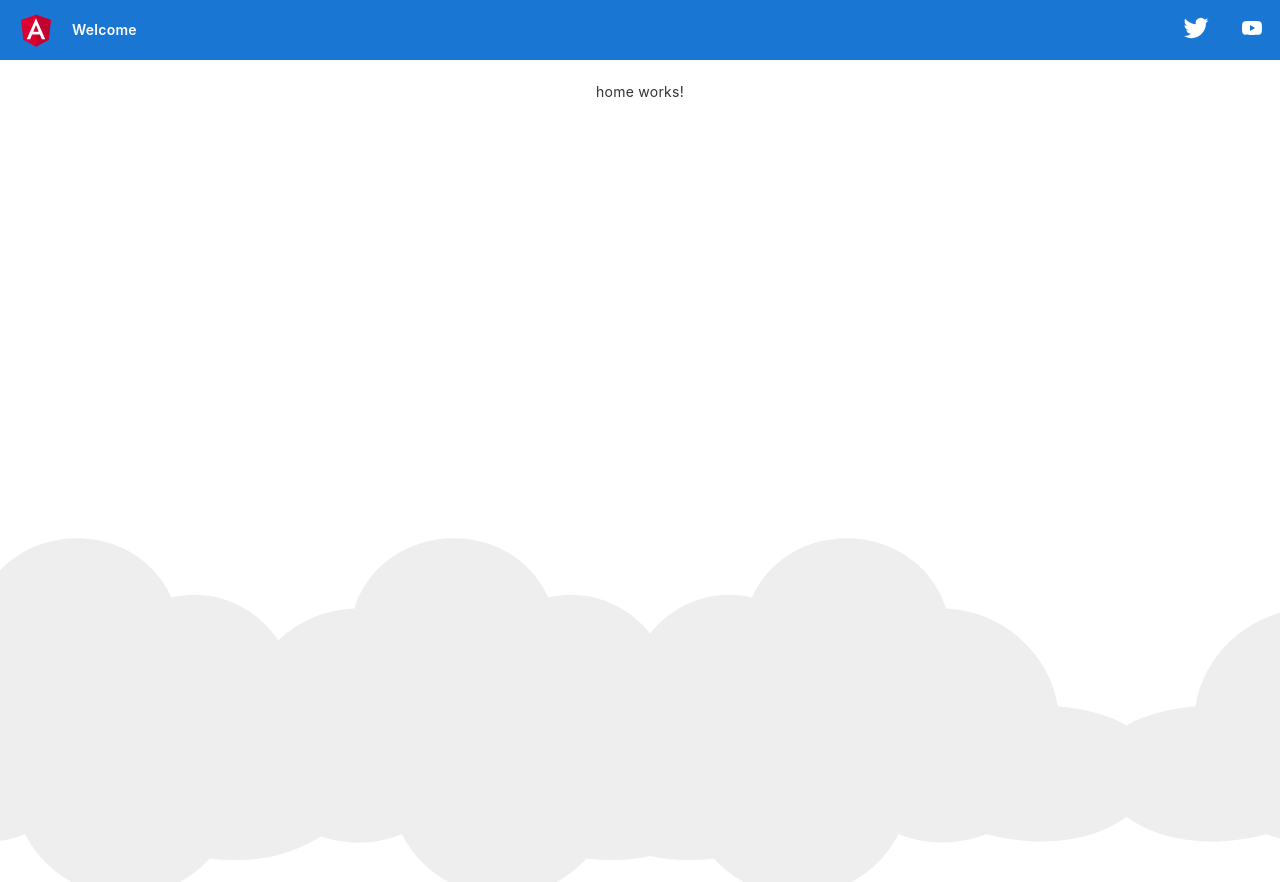
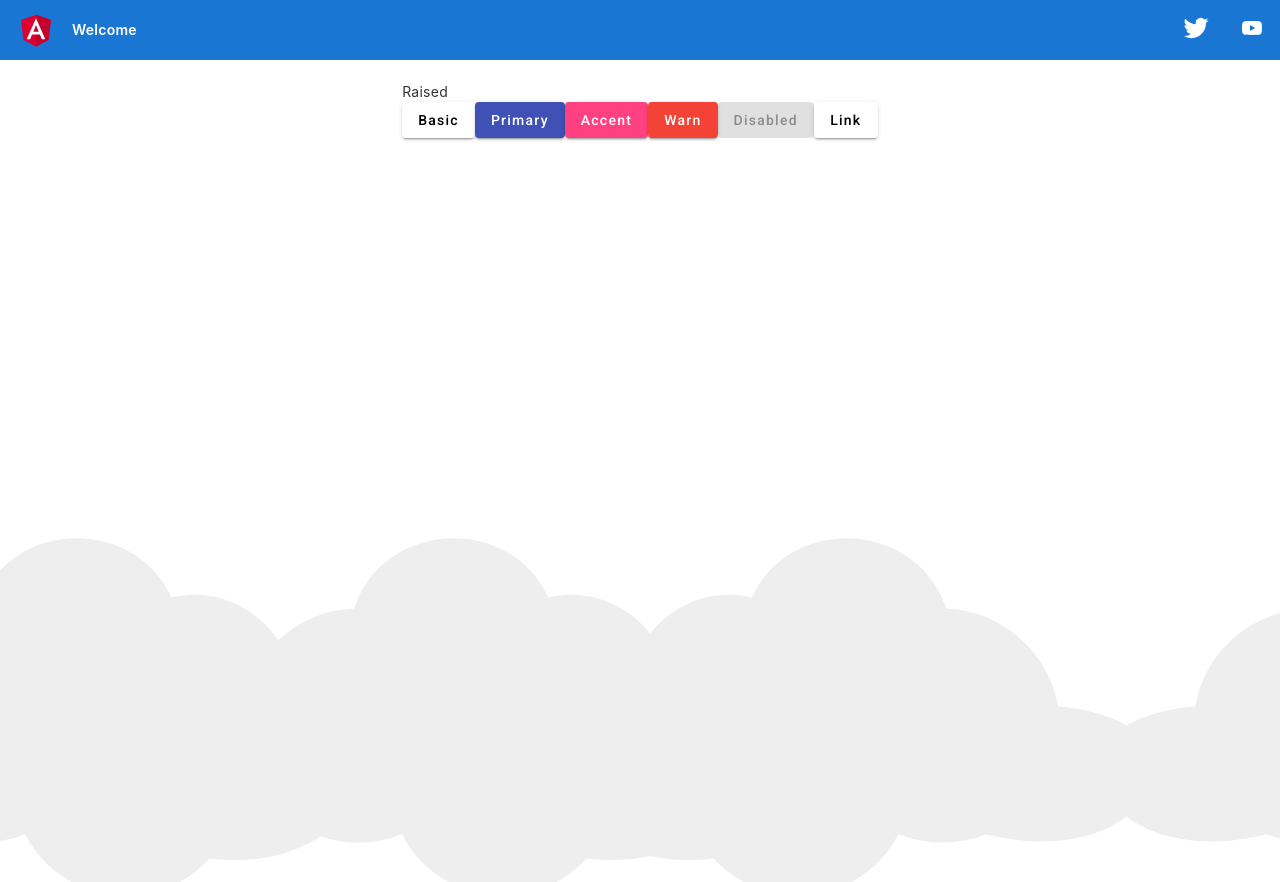
Before and after one commit to NeginTashakori/usingMaterialModule, an Angular app: page / in a window 1280 px wide. Built offline with nearby package versions, Linux system fonts and the light colour scheme.

Commit message:
add material button in home.html

```diff
--- a/src/app/home/home.component.html
+++ b/src/app/home/home.component.html
@@ -1 +1,11 @@
-<p>home works!</p>
+<section>
+    <div class="example-label">Raised</div>
+    <div class="example-button-row">
+      <button mat-raised-button>Basic</button>
+      <button mat-raised-button color="primary">Primary</button>
+      <button mat-raised-button color="accent">Accent</button>
+      <button mat-raised-button color="warn">Warn</button>
+      <button mat-raised-button disabled>Disabled</button>
+      <a mat-raised-button href="https://www.google.com/" target="_blank">Link</a>
+    </div>
+  </section>
```
